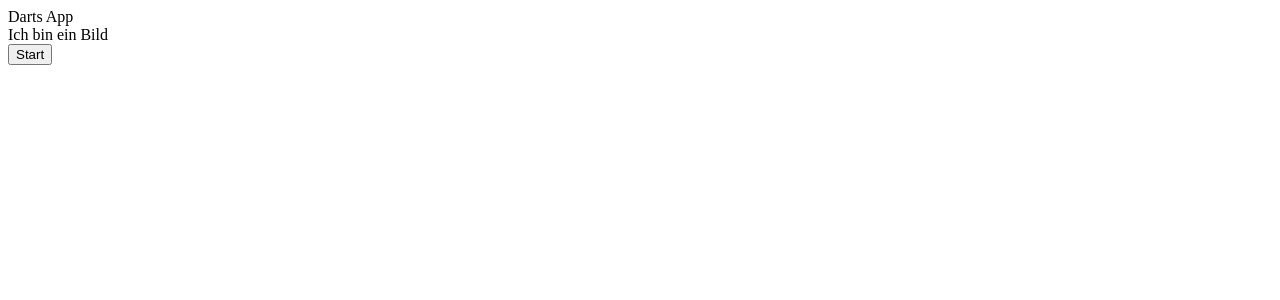
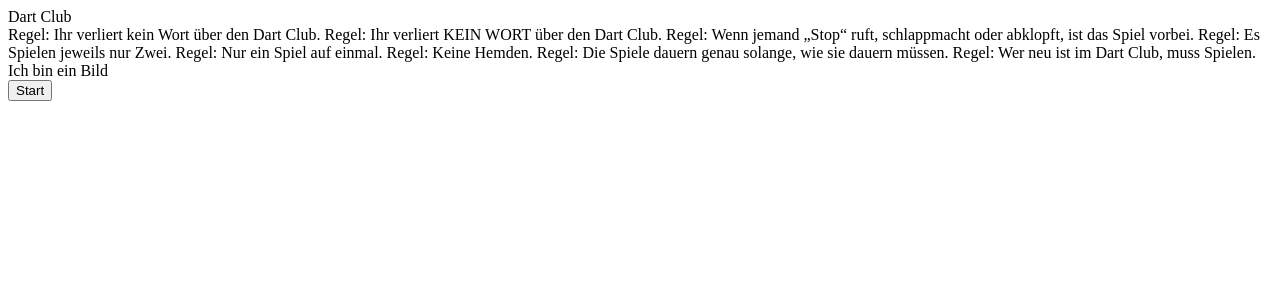
Before and after one commit to feindreh/dartstime, a React (Create React App) app: page / in a window 1280 px wide. Shown: the top 300 px of the page. Built offline with nearby package versions, Linux system fonts and the light colour scheme.

Commit message:
add dummy content + working buttons to navigate

```diff
--- a/src/components/loading.js
+++ b/src/components/loading.js
@@ -1,10 +1,20 @@
-function Loading(){
-
+function Loading(props){
+  const {change} = props
   return (
     <div>
-      <div>Darts App</div>
+      <div>Dart Club</div>
+      <div>
+            Regel: Ihr verliert kein Wort über den Dart Club.
+            Regel: Ihr verliert KEIN WORT über den Dart Club.
+            Regel: Wenn jemand „Stop“ ruft, schlappmacht oder abklopft, ist das Spiel vorbei.
+            Regel: Es Spielen jeweils nur Zwei.
+            Regel: Nur ein Spiel auf einmal.
+            Regel: Keine Hemden.
+            Regel: Die Spiele dauern genau solange, wie sie dauern müssen.
+            Regel: Wer neu ist im Dart Club, muss Spielen.
+      </div>
       <div>Ich bin ein Bild</div>
-      <button type="button">Start</button>
+      <button type="button" onClick = {() => {change(2)}}>Start</button>
     </div>
   )
 
--- a/src/components/lobby.js
+++ b/src/components/lobby.js
@@ -1,8 +1,12 @@
-function Lobby(){
+function Lobby(props){
+
+    const {change} = props
 
     return (<div>
-      Lobby
-    </div>)
+              <button type = "button" onClick={()=>{change(4)}}>Spiel eintragen</button>
+              <button type = "button" onClick= {()=>{change(3)}}>Neuer Spieler</button>
+              <div>Coole Rangliste</div>
+          </div>)
 
 
 }
--- a/src/components/newGame.js
+++ b/src/components/newGame.js
@@ -1,8 +1,9 @@
-function NewGame(){
-
+function NewGame(props){
+    const {change} = props
     return (<div>
-      new Game
-    </div>)
+        <div>Spiel eintragen</div>
+        <button type = "button" onClick = {() => {change(2)}}>Zurück</button>
+        </div>)
 
 
 }
--- a/src/components/newPlayer.js
+++ b/src/components/newPlayer.js
@@ -1,8 +1,10 @@
-function NewPlayer(){
+function NewPlayer(props){
 
-    return (<div>
-      new Player
-    </div>)
+  const {change} = props
+  return (<div>
+      <div>Neuer Spieler</div>
+      <button type = "button" onClick = {() => {change(2)}}>Zurück</button>
+      </div>)
 
 
 }
```
